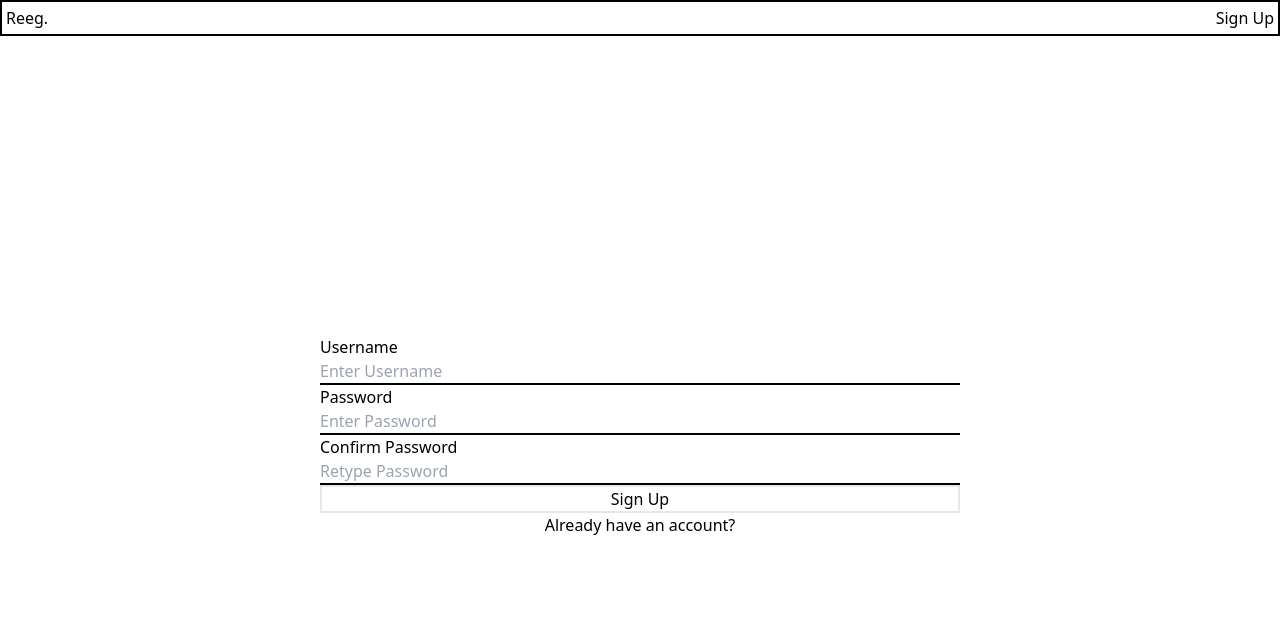
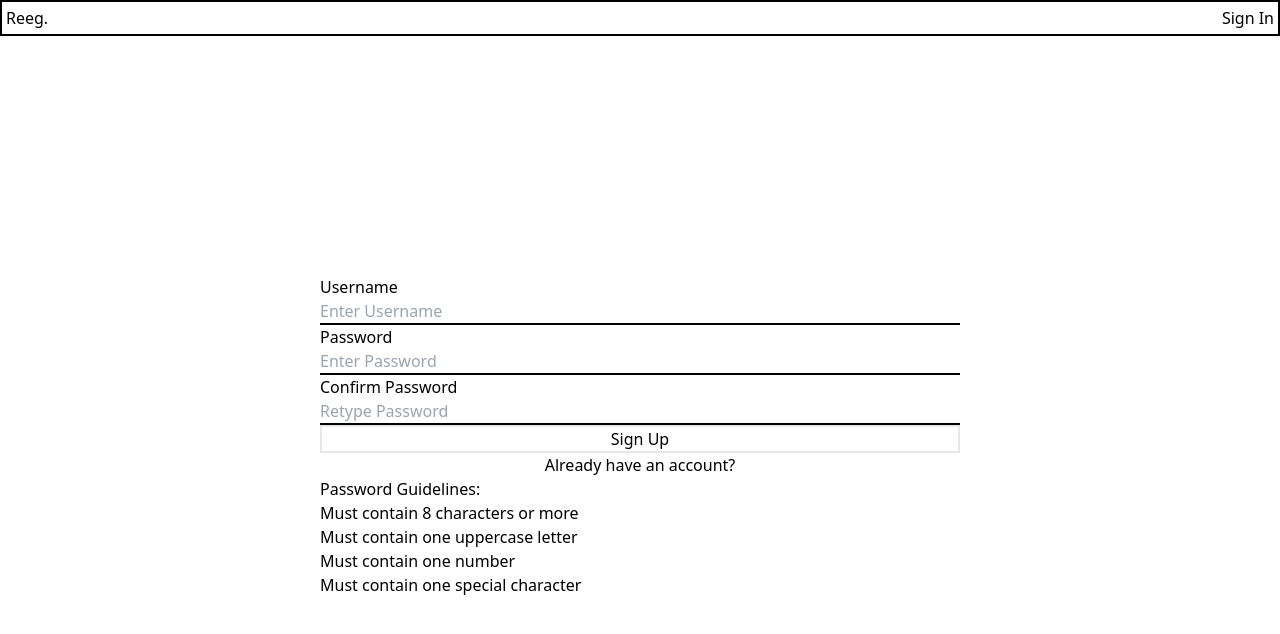
Before and after one commit to HowzayCalderon/reeg, a Next.js app: page /signup in a window 1280 px wide. Shown: the top 634 px of the page. Built offline with nearby package versions, Linux system fonts and the light colour scheme; no server answers.

Commit message:
added client password validation and client sessions

```diff
--- a/src/app/api/users/route.ts
+++ b/src/app/api/users/route.ts
@@ -54,7 +54,7 @@ export async function POST(request: NextRequest, response: NextResponse){
     const hashedPassword = await hash(data.password, 12)
     const createUser = await prisma.user.create({
         data:{
-            name: data.name,
+            name: data.name.toLowerCase(),
             password: hashedPassword
         }
     })
--- a/src/app/components/Authprovider.tsx
+++ b/src/app/components/Authprovider.tsx
@@ -1,11 +1,9 @@
+'use client'
 import React from 'react'
 import { SessionProvider } from 'next-auth/react'
 
-const Authprovider = () => {
-  return (
-    <>
-    </>
-  )
+const Authprovider = ({children}: any) => {
+  return <SessionProvider>{children}</SessionProvider>
 }
 
 export default Authprovider
--- a/src/app/components/Navbar/Nav.tsx
+++ b/src/app/components/Navbar/Nav.tsx
@@ -1,17 +1,20 @@
+'use client'
 import React from 'react'
 import Link from 'next/link'
-import { getServerSession } from 'next-auth'
+import { useSession } from 'next-auth/react'
 import { options } from '@/api/auth/[...nextauth]/options'
+import { usePathname } from 'next/navigation'
 
 
-async function Nav() {
-  const session = await getServerSession(options)
+function Nav() {
+  const {data: session } = useSession()
+  const pathname = usePathname()
   return (
     <nav className='flex justify-between p-1 border-black border-2'>
       { session ? <Link href={'/dashboard'}>Reeg.</Link> : <Link href={'/'}>Reeg.</Link>}
       <ul className='flex'>
         <li>
-          {session ? <Link href={'/api/auth/signout?callbackUrl=/'}>Sign Out</Link> : <Link href={'/signup'}>Sign Up</Link>}
+          {session ? <Link href={'/api/auth/signout?callbackUrl=/'}>Sign Out</Link> : pathname == '/signup' ?  <Link href={'/signin'}>Sign In</Link> : pathname == '/' ? <Link href={'signup'}>Sign Up</Link> : pathname == '/signin' ? <Link href={'/signup'}>Sign Up</Link>: null}
         </li>
       </ul>
     </nav>
--- a/src/app/layout.tsx
+++ b/src/app/layout.tsx
@@ -1,5 +1,6 @@
 import './globals.css'
-import Nav from './components/Navbar/Nav'
+import Nav from './components/Navbar/Nav';
+import Authprovider from './components/Authprovider';
 
 export const metadata = {
   title: 'reeg',
@@ -15,10 +16,12 @@ export default function RootLayout({
 }: Components) {
   return (
     <html lang="en">
+      <Authprovider>
         <body>
             <Nav></Nav>
             {children}
         </body>
+      </Authprovider>
     </html>
   )
 }
--- a/src/app/signin/page.tsx
+++ b/src/app/signin/page.tsx
@@ -43,6 +43,7 @@ const SignIn = () => {
             key: 1,
             labelName: 'Password',
             id: 'password',
+            type: 'password',
             placeholder: 'Enter Password'
         }
     ]
@@ -61,101 +62,3 @@ const SignIn = () => {
 }
 
 export default SignIn
-
-// 'use client'
-
-// import React, { useState } from "react"
-// import { usePathname } from "next/navigation"
-// import Link from "next/link"
-// import { useRouter } from "next/navigation"
-// import { signIn } from "next-auth/react"
-// import { FcGoogle } from "react-icons/fc"
-// import { FaTwitch } from "react-icons/fa"
-
-
-
-// const Form = () => {
-//     const pathname = usePathname()
-//     const router = useRouter()
-//     const [formData, setFormData] = useState({
-//         name: '',
-//         password: '',
-//         confirmPassword: ''
-//     })
-
-//     const [errorMessage, setErrorMessage] = useState('')
-
-//     const handleChange = (e: any) => {
-//         const value = e?.target?.value
-//         const name = e?.target?.name
-//         setFormData((prevState) => ({
-//             ...prevState,
-//             [name]: value,
-//         }))
-
-//     }
-
-//     const checkPasswords = () => {
-//         if(formData.password !== formData.confirmPassword){
-//             setErrorMessage('Passwords do not match')
-//             return false
-//         }else{
-//             return true
-//         }
-//     }
-
-
-
-//     const handleSubmit = async (e: any) => {
-//         e.preventDefault()
-//         if(pathname == '/signup' && checkPasswords()){
-//             const res = await fetch("/api/users", {
-//                 method: "POST",
-//                 headers: {
-//                     "Content-Type": "application/json"
-//                 },
-//                 body: JSON.stringify({name: formData.name, password: formData.password})
-//             })
-//             if(!res.ok){
-//                 const response = await res.json()
-//                 setErrorMessage(response.message);
-//             }else{
-//                 router.refresh()
-//                 router.push('/signin')
-//             }
-//         }
-//         if(pathname == '/signin'){
-//             const result = await signIn("credentials", {
-//                 username: formData.name,
-//                 password: formData.password,
-//                 redirect: true,
-//                 callbackUrl: "/dashboard"
-//             })
-//         }
-//     }
-
-//     return (
-//         <>
-//             <form method="post"  className="flex flex-col" onSubmit={handleSubmit}>
-//                 <label>Username</label>
-//                 <input className=' border-b-2 border-black'id='name' type='name' name="name" required={true} onChange={handleChange}  placeholder="Enter Username"/>
-//                 <label>Password</label>
-//                 <input className="border-b-2 border-black" id="password" type='password' name="password" required={true} onChange={handleChange} placeholder="Enter Password"/>
-//                 {pathname == '/signup' ? <label>Confirm Password</label> : null}
-//                 {pathname == '/signup' ? (<input className='border-b-2 border-black'id="confirmPassword" required={true} onChange={handleChange} type="password" name="confirmPassword" placeholder="Retype Password"/>) : null}
-//                 {pathname == '/signup' ? <input  className='border-2 cursor-pointer' type="submit" value={'Sign Up'}/> : <input className="border-2 cursor-pointer" type="submit" value={'Sign In'}/>}
-//             </form>
-//             {
-//                 pathname == '/signin' ? <div className="grid grid-cols-2 justify-items-center">
-//                     <p className="border-b-2 text-center my-5 col-span-2 w-full">Or</p>
-//                     <FcGoogle  className='cursor-pointer text-2xl' onClick={() => signIn("google",{ callbackUrl: "/dashboard" })}/>
-//                     <FaTwitch className="text-xl cursor-pointer" onClick={() => signIn("twitch", {  callbackUrl: "/dashboard"  })}/>
-//                 </div> : null
-//             }
-//             {pathname == '/signup' ? <Link className='block text-center mt-4' href={'/signin'}>Already have an account?</Link> : null}
-//             <p>{errorMessage}</p>
-//         </>
-//     )
-// }
-
-// export default Form
--- a/src/app/signup/page.tsx
+++ b/src/app/signup/page.tsx
@@ -47,13 +47,19 @@ const SignUp = () => {
     }
 
     const checkPasswords = () => {
+        const regexp = new RegExp(/^(?=.*[A-Z])(?=.*[!@#$%^&*()_+{}\[\]:;<>,.?~\\/-]).{8,}$/)
         if(formData.password !== formData.confirmPassword){
             setErrorMessage('Passwords do not match')
+            return false
+        }else if(!regexp.test(formData.password)){
+            setErrorMessage('Password Failed')
             return false
         }else{
             return true
         }
     }
+
+
     const handleSubmit = async (e: any) => {
         e.preventDefault()
             if(checkPasswords()){
@@ -81,6 +87,13 @@ const SignUp = () => {
                 <Form data={data} submitValue="Sign Up" handlesubmit={handleSubmit} handlechange={handleChange}/>
                 <p>{errorMessage}</p>
                 <Link  className='block text-center' href={'/signin'}>Already have an account?</Link>
+                <ul>
+                    <li>Password Guidelines:</li>
+                    <li> Must contain 8 characters or more</li>
+                    <li> Must contain one uppercase letter</li>
+                    <li> Must contain one number</li>
+                    <li> Must contain one special character</li>
+                </ul>
             </div>
         </div>
     )
```
